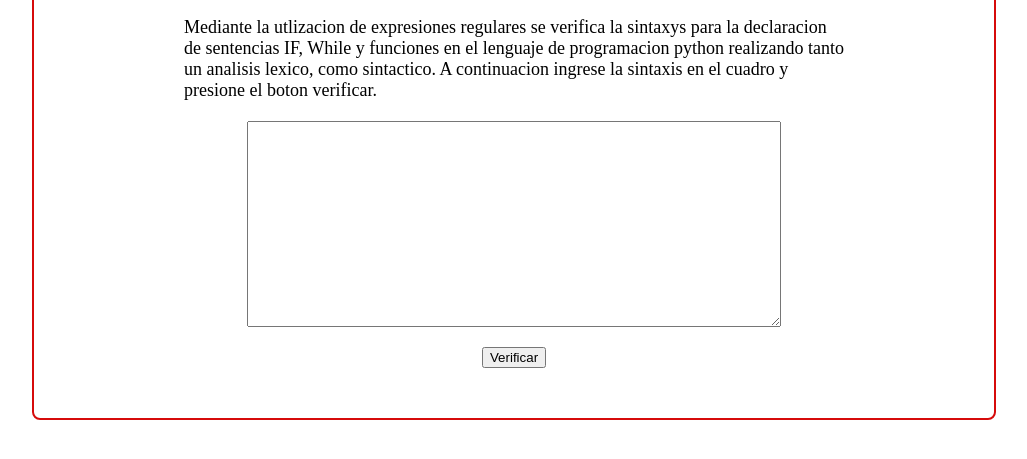
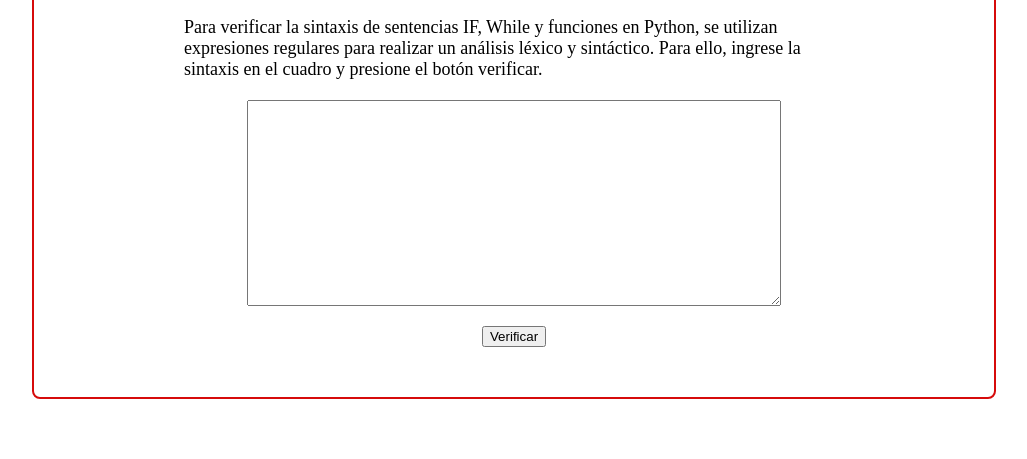
Before and after one commit to CessarSS/lab2_automatas, a plain HTML site: page index.html in a window 1280 px wide. Shown: the part 129-588 px from the top of the page, without its empty margins (126-1153 px from the left). Drawn offline with Linux system fonts and the light colour scheme.

Commit message:
Update index.html

```diff
--- a/index.html
+++ b/index.html
@@ -17,7 +17,7 @@
         <h3>Presentado por Cesar Andres Solis</h3>
       </div>
       <form id="form">
-        <label class="msg" for="expr">Mediante la utlizacion de expresiones regulares se verifica la sintaxys para la declaracion de sentencias IF, While y funciones en el lenguaje de programacion python realizando tanto un analisis lexico, como sintactico. A continuacion ingrese la sintaxis en el cuadro y presione el boton verificar.
+        <label class="msg" for="expr">Para verificar la sintaxis de sentencias IF, While y funciones en Python, se utilizan expresiones regulares para realizar un análisis léxico y sintáctico. Para ello, ingrese la sintaxis en el cuadro y presione el botón verificar.
         </label>
         <textarea id="expr"></textarea>
         <button id="btm" type="submit">Verificar</button>
```
